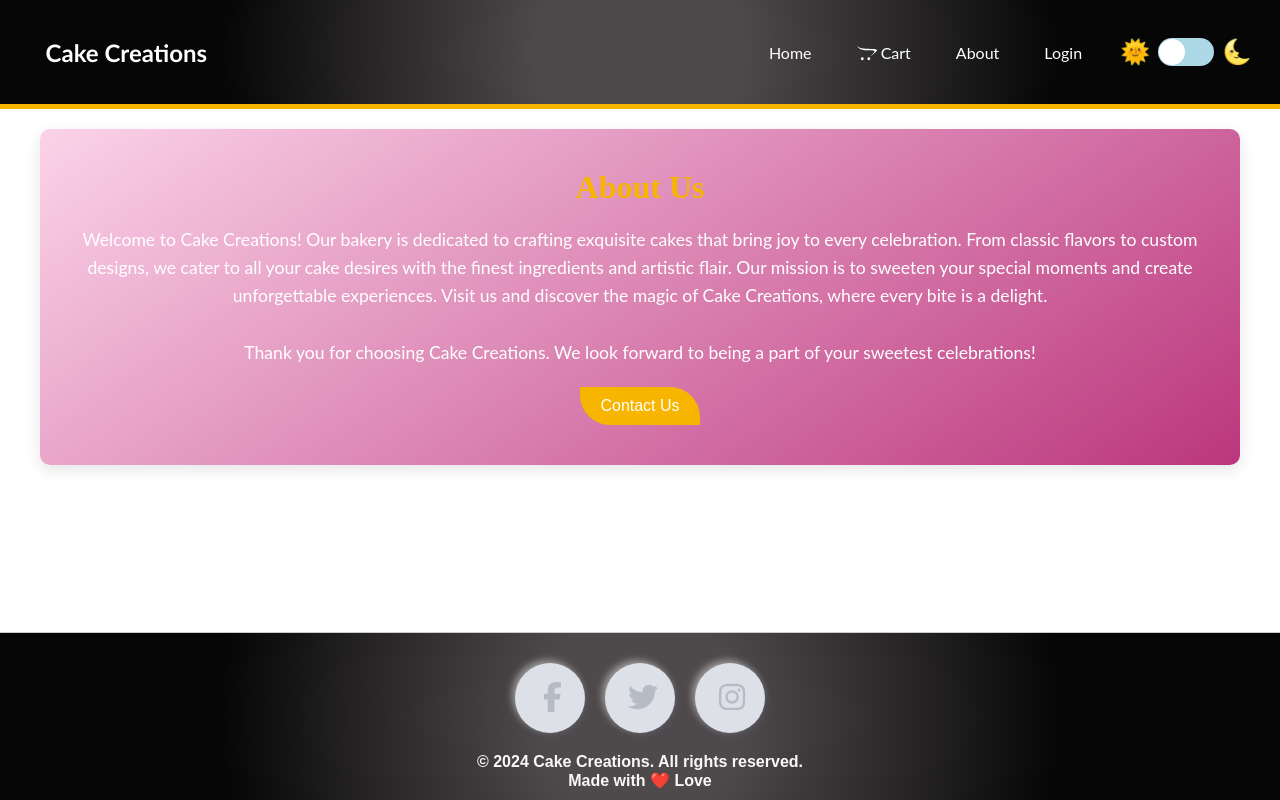
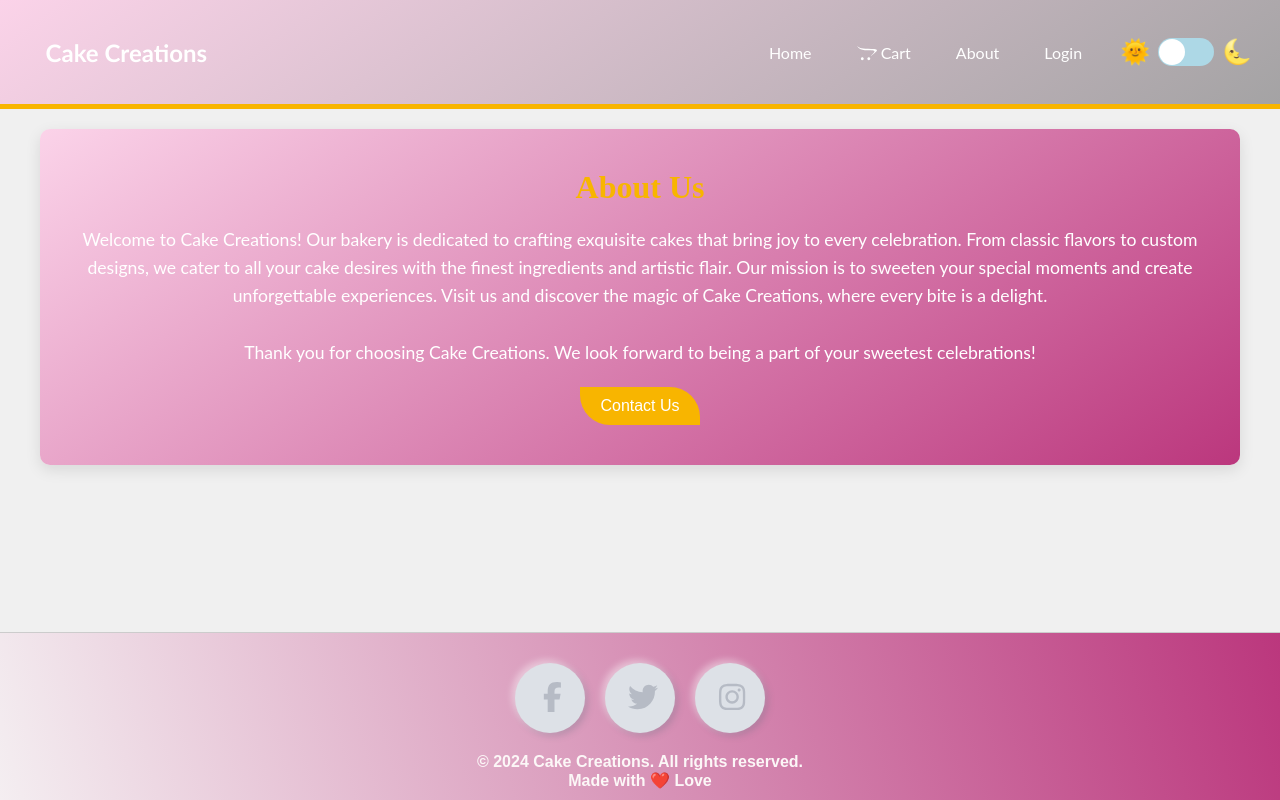
Before and after one commit to pranjalee30/cake, a React (Create React App) app: page /about in a window 1280 px wide. Built offline with nearby package versions, Linux system fonts and the light colour scheme.

Commit message:
#2 toggle theme for every page and used Localstorage

```diff
--- a/src/App.css
+++ b/src/App.css
@@ -25,15 +25,15 @@ main {
 }
 
 /* Light theme styles */
-.App.light {
+.light {
   background-color: white;
   color: black;
 }
 
 /* Dark theme styles */
-.App.dark {
-  background-color: black;
+.dark {
   color: white;
+  background: linear-gradient(to right, #0f172a, #334155);
 }
 
 /* Footer setup */
--- a/src/App.js
+++ b/src/App.js
@@ -1,4 +1,4 @@
-import React, { useState} from "react";
+import React, { useState,useEffect} from "react";
 import { BrowserRouter as Router, Route, Routes } from "react-router-dom";
 import Header from "./components/Header.js";
 import Main from "./components/Main.js";
@@ -11,12 +11,16 @@ import { toast, ToastContainer } from 'react-toastify';
 import 'react-toastify/dist/ReactToastify.css';
 
 function App() {
-  const [theme, setTheme] = useState("light");
+  const setMode =()=>{
+    return JSON.parse(localStorage.getItem('mode')) || false ;
+  }
   const [cart, setCart] = useState([]);
+  const [theme, setTheme] = useState(setMode());
+  useEffect(() => {
+    localStorage.setItem('mode',JSON.stringify(theme));
+  }, [theme])
 
-  const toggleTheme = () => {
-    setTheme((prevTheme) => (prevTheme === "light" ? "dark" : "light"));
-  };
+
 
   const addToCart = (item) => {
     setCart(prevCart => {
@@ -57,8 +61,8 @@ function App() {
 
   return (
     <Router>
-      <div className={`App ${theme}`}>
-        <Header theme={theme} toggleTheme={toggleTheme} />
+      <div className={theme ?"App dark":"App false"}>
+        <Header Theme={{theme,setTheme}} />
         <Routes>
           <Route path="/cart" element={<Cart cart={cart} removeFromCart={removeFromCart} placeOrder={placeOrder} />} />
           <Route path="/" element={<Main
@@ -67,10 +71,10 @@ function App() {
             removeFromCart={removeFromCart}
             placeOrder={placeOrder}
           />} />
-          <Route path="/about" element={<About />} />
-          <Route path="/login" element={<Login />}/>
+          <Route path="/about" element={<About theme={theme} />} />
+          <Route path="/login" element={<Login theme={theme} />}/>
         </Routes>
-        <Footer />
+        <Footer Theme={theme} />
         <ToastContainer />
       </div>
     </Router>
--- a/src/components/About.css
+++ b/src/components/About.css
@@ -9,6 +9,21 @@
   box-shadow: 0px 5px 15px rgba(0, 0, 0, 0.1);
   box-sizing: border-box;
   position: relative;
+}
+
+.dark-about{
+  background: linear-gradient(to right, #022c43, #026c7c);
+  color: #fff;
+  padding: 40px;
+  border-radius: 10px;
+  margin: 20px auto;
+  max-width: 1200px;
+  box-shadow: 0px 5px 15px rgba(0, 0, 0, 0.1);
+  box-sizing: border-box;
+  position: relative;
+}
+.dark-about h2{
+  color:white
 }
 
 .about-section h2 {
--- a/src/components/About.js
+++ b/src/components/About.js
@@ -2,7 +2,7 @@ import React, { useState } from 'react';
 import './About.css';
 import './ContactUs.css';
 
-function About() {
+function About({theme}) {
   const [isOpen, setIsOpen] = useState(false);
 
   const openModal = () => setIsOpen(true);
@@ -10,7 +10,7 @@ function About() {
 
   return (
     <div>
-      <section id="about" className="about-section">
+      <section id="about" className={theme ?"dark-about" :"about-section"}>
         <h2>About Us</h2>
         <p>
           Welcome to Cake Creations! Our bakery is dedicated to crafting
--- a/src/components/Footer.css
+++ b/src/components/Footer.css
@@ -2,12 +2,15 @@ footer {
   display: flex;
   flex-direction: column;
   align-items: center;
-  /* background: linear-gradient(75deg, #f4eef1, #bb377d); */
-  background: rgb(78,73,75);
-  background: radial-gradient(circle, rgba(78,73,75,1) 16%, rgba(6,6,6,1) 65%);
+  background: linear-gradient(75deg, #f4eef1, #bb377d);
   padding: 20px;
   border-top: 1px solid #ccc;
 }
+.dark-footer{
+  background: rgb(78,73,75);
+  background: radial-gradient(circle, rgba(78,73,75,1) 16%, rgba(6,6,6,1) 65%);
+}
+
 .copyright{
   color:rgb(252, 247, 247);
   font-weight: 700;
--- a/src/components/Footer.js
+++ b/src/components/Footer.js
@@ -3,9 +3,10 @@ import './Footer.css';
 import { FontAwesomeIcon } from '@fortawesome/react-fontawesome';
 import { faFacebookF, faTwitter, faInstagram} from '@fortawesome/free-brands-svg-icons';
 
-function Footer() {
+
+function Footer({Theme}) {
   return (
-    <footer>
+    <footer className={Theme ?"footer dark-footer":"footer"}>
       <div className="icons first">
         <li><a href="#"><FontAwesomeIcon icon={faFacebookF} /></a></li>
         <li><a href="#"><FontAwesomeIcon icon={faTwitter} /></a></li>
--- a/src/components/Header.css
+++ b/src/components/Header.css
@@ -1,19 +1,23 @@
 /* Header.css */
 .header {
   /* background: rgb(39, 38, 38); */
-  background: rgb(78,73,75);
-  background: radial-gradient(circle, rgba(78,73,75,1) 16%, rgba(6,6,6,1) 65%);
   padding: 20px;
   border-bottom: 5px solid #f8b500;
   transition: background 0.3s, border-bottom 0.3s;
 }
 
-.header.light {
+.lightHeader {
   background: linear-gradient(145deg, #fbd3e9, #a4a3a4);
+  padding: 20px;
+  border-bottom: 5px solid #f8b500;
+  transition: background 0.3s, border-bottom 0.3s;
 }
 
-.header.dark {
-  background: linear-gradient(145deg, #333333, #555555);
+.darkHeader {
+  background: rgb(78,73,75);
+  background: radial-gradient(circle, rgba(78,73,75,1) 16%, rgba(6,6,6,1) 65%);
+  border-bottom: 5px solid #f8b500;
+  transition: background 0.3s, border-bottom 0.3s;
 }
 
 .navigation {
--- a/src/components/Header.js
+++ b/src/components/Header.js
@@ -5,9 +5,10 @@ import Switch from "react-switch";
 import { FontAwesomeIcon } from '@fortawesome/react-fontawesome';
 import { faOpencart } from '@fortawesome/free-brands-svg-icons';
 
-function Header({ theme, toggleTheme }) {
+function Header({Theme}) {
+  const {theme,setTheme} =Theme ;
   return (
-    <header className="header">
+    <header className={theme ? "header darkHeader" : "header lightHeader"}>
       <nav className="navigation">
         <Link to="/">
           <h1 className="company-name">
@@ -23,10 +24,10 @@ function Header({ theme, toggleTheme }) {
             <div className="theme-toggle">
               <span role="img" aria-label="sun">🌞</span>
               <Switch
-                onChange={toggleTheme}
-                checked={theme === "dark"}
+                onChange={()=>{return setTheme(!theme)}}
+                checked ={theme===true}
                 offColor="#ADD8E6"
-                onColor="#00000"
+                onColor="#000000"
                 uncheckedIcon={false}
                 checkedIcon={false}
               />
--- a/src/components/Login.css
+++ b/src/components/Login.css
@@ -5,6 +5,13 @@
   align-items: center;
   height: 100vh;
   background: #f5f5f5; /* Light background color */
+}
+.dark-login-container{
+  display: flex;
+  justify-content: center;
+  align-items: center;
+  height: 100vh;
+  background: linear-gradient(to right, #0f172a, #334155);
 }
 
 /* Styling for the login form */
--- a/src/components/Login.js
+++ b/src/components/Login.js
@@ -5,7 +5,7 @@ import { FaGoogle,FaFacebook, FaTwitter } from 'react-icons/fa';
 
 import './Login.css';
 
-const Login = () => {
+const Login = ({theme}) => {
   const [email, setEmail] = useState('');
   const [password, setPassword] = useState('');
   const [error, setError] = useState('');
@@ -39,7 +39,7 @@ const Login = () => {
   };
 
   return (
-    <div className="login-container">
+    <div className={theme ?"dark-login-container" :"login-container"}>
       <div className="login-form">
         <button className="close-button">×</button>
         <h2>Login</h2>
--- a/src/components/Main.css
+++ b/src/components/Main.css
@@ -75,6 +75,9 @@ main {
   .cake-catalog h2 {
     font-size: 2rem;
     margin-bottom: 20px;
+    background: linear-gradient(to right, #022c43, #026c7c);
+    background-clip: text;
+    color: transparent;
   }
 
   /* Cake Listings */
```
